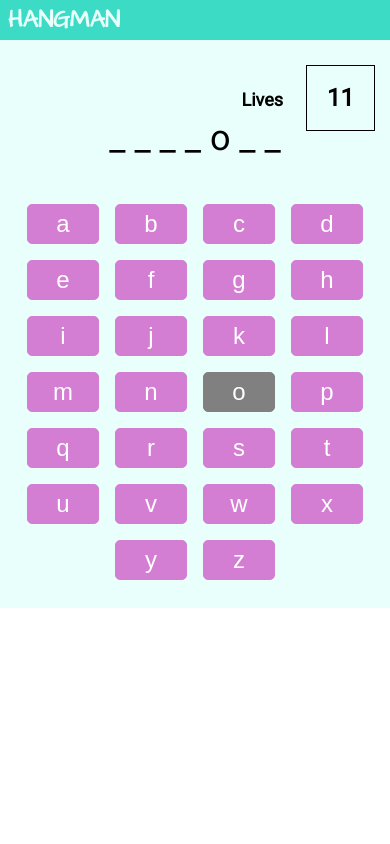
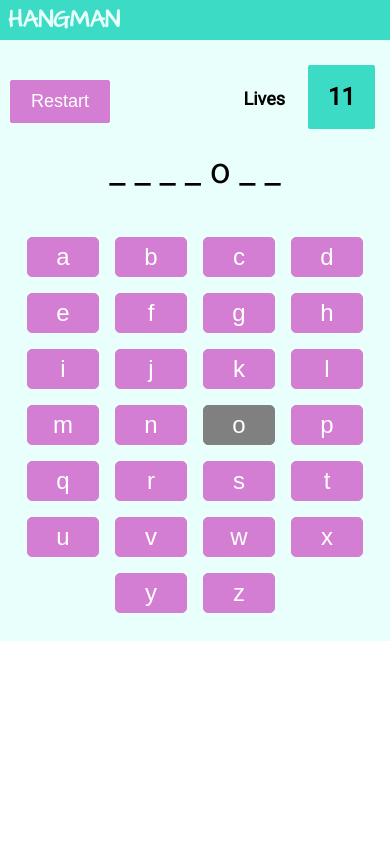
Before and after one commit to Ana-elle/hangman, a plain HTML site: page index.html in a window 390 px wide. Both pictures are taken after a click on the button "Easy". Shown: the top 844 px of the page. Drawn offline with nearby package versions, Linux system fonts and the light colour scheme.

Commit message:
Added a restart button. Adapted desktop + responsive layout.

```diff
--- a/css/style.css
+++ b/css/style.css
@@ -72,11 +72,12 @@ main{
 
 #numberOfLives p{
 	display: inline-block;
-	border: 1px solid black;
+	border-radius: 2px;
 	padding: 20px;
 	margin: 10px;
 	font-weight: bold;
 	font-size: 2em;
+	background-color: #3bdbc6;
 }
 
 #gameSec{
@@ -89,6 +90,7 @@ main{
 
 #gameSec>section:first-child{
 	flex: 1;
+	text-align: right;
 }
 
 #gameSec>section:nth-child(2){
@@ -131,6 +133,18 @@ button[disabled]{
 	font-size: 2em;
 	border-radius: 5px;
 	width: 3em;
+}
+
+#restartSec{
+	display: none;
+}
+
+#newGame{
+	font-size: 1.5em;
+	padding: 10px 20px;
+	margin: 0 10px;
+	border-radius: 2px;
+	margin-top: 80px;
 }
 
 #wordDisplaySec{
@@ -189,6 +203,7 @@ button[disabled]{
     border-radius: 5px;
     width: 60%;
     position: relative;
+    text-align: center;
 }
 
 #rules{
@@ -261,7 +276,7 @@ button[disabled]{
 		flex-direction: column-reverse;
 	}
 
-	#gameSec>section:first-child{
+	#gameSec>section:first-of-type{
 		display: flex;
 		justify-content: space-between;
 		flex-wrap: wrap;
@@ -269,7 +284,7 @@ button[disabled]{
 		padding-bottom: 50px;
 	}
 
-	#gameSec>section:nth-child(2){
+	#gameSec>section:nth-of-type(2){
 		flex: 1;
 	}
 
--- a/index.html
+++ b/index.html
@@ -16,7 +16,9 @@
 		<h1>Hangman</h1>
 	</header>
 
-
+	<section id="restartSec" class="container">
+		<button value="Restart" type="button" id="newGame">Restart</button>
+	</section>
 	<main class="container">
 		<section id="difficultySec">
 			<section id="difficultyChoice">
--- a/js/main.js
+++ b/js/main.js
@@ -57,8 +57,8 @@ var hangman = document.getElementById('hangman');
 var stickyMenu = document.querySelector('.stickyMenu');
 
 
-/********************* FUNCTIONS ******************************/
-
+/********************************* FUNCTIONS ******************************/
+/********************* Set elements of the game *************************/
 
 //Attribute a score to each word of the database (to set levels of difficulty)
 function addScoreToWord(){
@@ -74,6 +74,25 @@ function addScoreToWord(){
 	}
 
 	console.log(wordnScore);
+}
+
+
+//creates the buttons with letters
+function generateLetters(){
+	var alphabetButtons = [];
+	var button;
+	for (var i = 0; i < 26; i++) {
+     	alphabetButtons.push(String.fromCharCode(97+i));
+	}
+
+	for (var j=0 ; j < alphabetButtons.length ; j++){
+		button = document.createElement('button');
+		button.value = alphabetButtons[j];
+		button.innerHTML = alphabetButtons[j];
+		button.dataset.id = alphabetButtons[j];
+		button.setAttribute('class', 'letterButton');
+		lettersDiv.appendChild(button);
+	}
 }
 
 //sets a score range for each level of difficulty
@@ -113,59 +132,7 @@ function createDifficultyLevels(){
 }
 
 
-//creates the buttons with letters
-function generateLetters(){
-	var alphabetButtons = [];
-	var button;
-	for (var i = 0; i < 26; i++) {
-     	alphabetButtons.push(String.fromCharCode(97+i));
-	}
-
-	for (var j=0 ; j < alphabetButtons.length ; j++){
-		button = document.createElement('button');
-		button.value = alphabetButtons[j];
-		button.innerHTML = alphabetButtons[j];
-		button.dataset.id = alphabetButtons[j];
-		button.setAttribute('class', 'letterButton');
-		lettersDiv.appendChild(button);
-	}
-}
-
-//Show the number of lives left
-function livesDisplay(){
-	console.log(lives);
-	numberOfLives.innerHTML = lives;
-}
-
-
-//show the blanks
-function wordDisplay(){
-	wordDisplaySec.innerHTML = result;
-}
-
-//function called after each round. Check if game is over and displays the result
-function gameEnding(){
-	if(lives <= 0){
-		gameOverMess.innerHTML = "<p>Game Over</p><p>The word was : <span class='highlight'>" + wordPicked +".</span></p>";
-	}
-
-	if(result2 == wordPicked){
-		gameOverMess.innerHTML = "<p><span class='highlight'>" + wordPicked + "</span></p><p>You win ! Congratulations !</p>";
-	}
-
-	setTimeout(function(){
-		/*gameSec.style.display = "none";
-		document.getElementById('gameOver').style.display = "block";*/
-
-
-		document.getElementById('gameOver').classList.add("overlay");//adding the css to display the popup
-		document.querySelector('#gameOver>div').classList.add("popup");
-        document.getElementById('gameOver').style.display = "block";
-
-	}, 500);
-
-}
-
+/***************************** Sets parameters of the game *********************************/
 //initialize the buttons with letters after each game (remove disabled)
 function initLettersButtons(){
 	var buttons = document.querySelectorAll('.letterButton');
@@ -173,53 +140,6 @@ function initLettersButtons(){
 	for(var i=0 ; i < buttons.length ; i++){
 		buttons[i].disabled = false;
 	}
-}
-
-
-//initialize app at the beginning of each game
-function init(e){
-	e.preventDefault();
-	result = "";
-	result2 = "";
-	lives = "11";
-
-	stickyMenu.classList.add('smaller');
-	document.querySelector('main').style.marginTop = "100px";
-
-	initLettersButtons();
-	console.log(this);
-	setDifficulty(this);
-	hangman.style.display = "inline-block";
-	livesDisplay();
-	wordDisplay();
-}
-
-//eventlistener when click on letters
-function onClickPlayRound(e){
-	if(e.target.nodeName.toLowerCase() === 'button'){
-		playRound(e);
-	}
-}
-
-//reinitialize the game
-function restartGame(){
-	document.getElementById('gameOver').style.display = "none";
-	gameSec.style.display = "none";
-	hangman.style.display = "none";
-	difficultySec.style.display = "block";
-}
-
-//initialize the layout of the game
-function startGame(){
-	document.getElementById('gameOver').style.display = "none";
-	gameSec.style.display = "none";
-	hangman.style.display = "none";
-	addScoreToWord();
-	createDifficultyLevels();
-	generateLetters();
-	chooseDifficulty();
-	createCanvas();
-	lettersDiv.addEventListener('click', onClickPlayRound);
 }
 
 //eventlisteners
@@ -291,33 +211,20 @@ function turnToBlanks(wordPicked){
 	$("button[data-id="+vowel+"]").trigger("click", onClickPlayRound);
 }
 
-//disables letters already tried
-function disableLetter(letterValue){
-	letterValue.target.disabled = true;
-	//letterValue.disabled = true;
-}
 
-
-//plays 1 round
-function playRound(e){
-	console.log(e.target.innerHTML);
-	getLetter(e);
-	disableLetter(e);
-	compareLetter(wordPicked, letter);
-	drawCanvas();
-	wordDisplay();
-	livesDisplay();
-
-	result2 = result.replace(/ /gi, "");
-	if(lives <= 0 || result2 == wordPicked){
-		gameEnding();
-	}
-}
+/**************************** Game rounds **********************************/
 
 //gets the value of the letter typed by player
 function getLetter(letterValue){
 	letter = letterValue.target.innerHTML;
 	//letter = letterValue.innerHTML;
+}
+
+
+//disables letters already tried
+function disableLetter(letterValue){
+	letterValue.target.disabled = true;
+	//letterValue.disabled = true;
 }
 
 
@@ -342,20 +249,130 @@ function compareLetter(wordPicked, letter){
 
 }
 
+
+//function called after each round. Check if game is over and displays the result
+function gameEnding(){
+	if(lives <= 0){
+		gameOverMess.innerHTML = "<p>Game Over</p><p>The word was : <span class='highlight'>" + wordPicked +"</span></p>";
+	}
+
+	if(result2 == wordPicked){
+		gameOverMess.innerHTML = "<p><span class='highlight'>" + wordPicked + "</span></p><p>You win ! Congratulations !</p>";
+	}
+
+	setTimeout(function(){
+		/*gameSec.style.display = "none";
+		document.getElementById('gameOver').style.display = "block";*/
+
+
+		document.getElementById('gameOver').classList.add("overlay");//adding the css to display the popup
+		document.querySelector('#gameOver>div').classList.add("popup");
+        document.getElementById('gameOver').style.display = "block";
+
+	}, 500);
+
+}
+
+
+//Show the number of lives left
+function livesDisplay(){
+	console.log(lives);
+	numberOfLives.innerHTML = lives;
+}
+
+
+//show the blanks
+function wordDisplay(){
+	wordDisplaySec.innerHTML = result;
+}
+
+
+/********************************* main functions *********************************/
+
+//initialize app at the beginning of each game
+function init(e){
+	e.preventDefault();
+	result = "";
+	result2 = "";
+	lives = "11";
+
+	stickyMenu.classList.add('smaller');
+	document.getElementById('restartSec').style.display = "block";
+	document.querySelector('main').style.marginTop = "10px";
+
+	initLettersButtons();
+	console.log(this);
+	setDifficulty(this);
+	hangman.style.display = "inline-block";
+	livesDisplay();
+	wordDisplay();
+}
+
+
+//eventlistener when click on letters
+function onClickPlayRound(e){
+	if(e.target.nodeName.toLowerCase() === 'button'){
+		playRound(e);
+	}
+}
+
+
+//plays 1 round
+function playRound(e){
+	console.log(e.target.innerHTML);
+	getLetter(e);
+	disableLetter(e);
+	compareLetter(wordPicked, letter);
+	drawCanvas();
+	wordDisplay();
+	livesDisplay();
+
+	result2 = result.replace(/ /gi, "");
+	if(lives <= 0 || result2 == wordPicked){
+		gameEnding();
+	}
+}
+
+
+//reinitialize the game
+function restartGame(){
+	document.getElementById('gameOver').style.display = "none";
+	document.getElementById('restartSec').style.display = "none";
+	gameSec.style.display = "none";
+	hangman.style.display = "none";
+	difficultySec.style.display = "block";
+	document.querySelector('main').style.marginTop = "80px";
+}
+
+
+//initialize the layout of the game
+function startGame(){
+	document.getElementById('gameOver').style.display = "none";
+	gameSec.style.display = "none";
+	hangman.style.display = "none";
+	addScoreToWord();
+	createDifficultyLevels();
+	generateLetters();
+	chooseDifficulty();
+	createCanvas();
+	lettersDiv.addEventListener('click', onClickPlayRound);
+}
+
+
+
+/******************************** browser compatibiity ***************************************/
 function browserUpdatePopup(){
 	var isSamsungBrowser = navigator.userAgent.match(/SamsungBrowser/i);
 	if(isSamsungBrowser == true){
 		console.log('je suis un samsung browser');
-		var browserUpdateDiv = document.querySelector('browserUpdate>div');
+		var browserUpdateDiv = document.querySelector('#browserUpdate>div');
 		var browserUpdateSection = document.getElementById('browserUpdate');
 		browserUpdateDiv.innerHTML = "Ce site est optimisé pour des navigateurs plus récents, veuillez passer sous Chrome ou mettre à jour votre navigateur";
 		browserUpdateSection.classList.add("overlay");//adding the css to display the popup
 		browserUpdateDiv.classList.add("popup");
 	    browserUpdateSection.style.display = "block";
-
 	}
 }
-
 
 
 
@@ -366,4 +383,5 @@ window.addEventListener('DOMContentLoaded', function(){
 
 	startGame();
 	document.getElementById('restart').addEventListener('click', restartGame);
+	document.getElementById('newGame').addEventListener('click', restartGame);
 });
```
